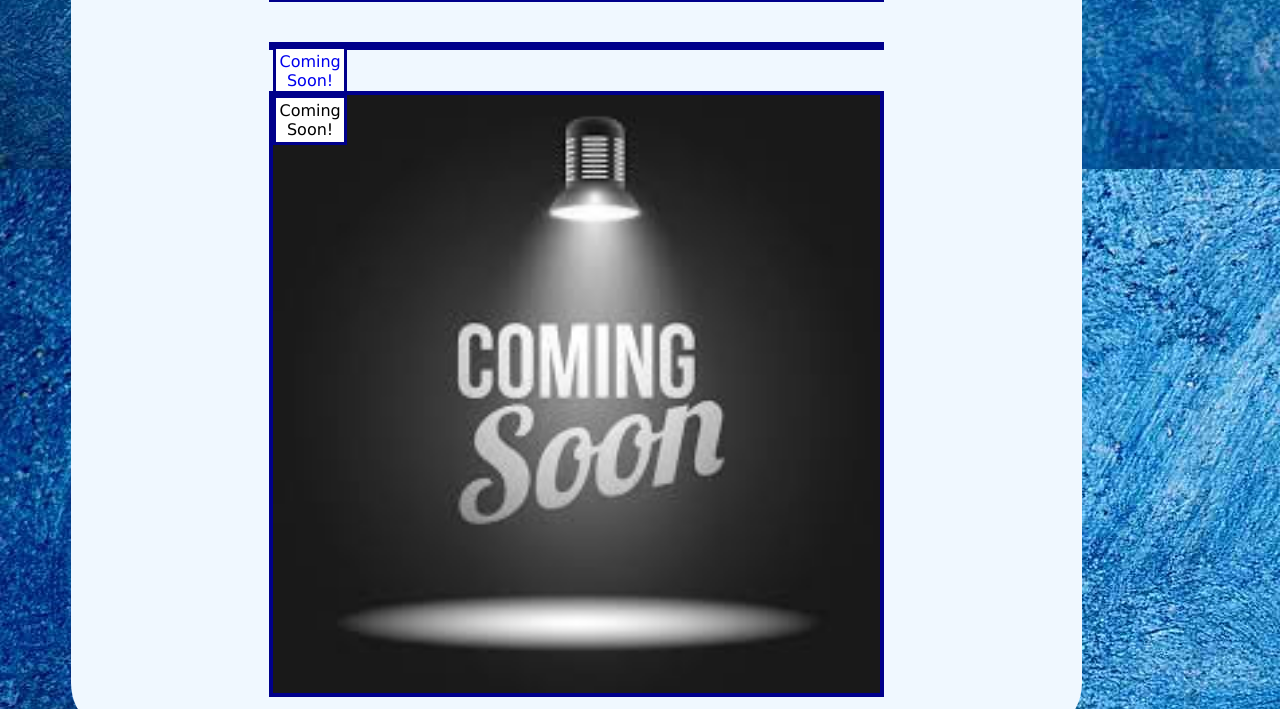
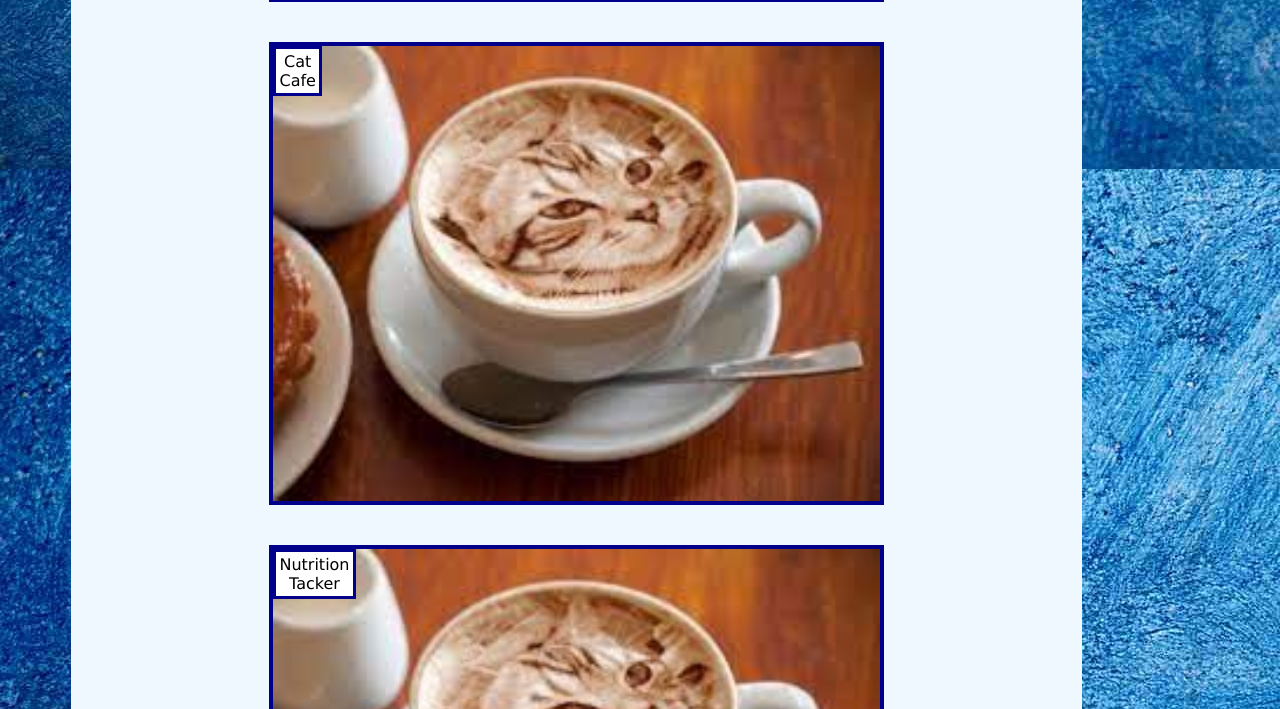
Before and after one commit to TSalamatin/Growing-Portfolio, a plain HTML site: page index.html in a window 1280 px wide. Shown: the part 2231-2940 px from the top of the page. Drawn offline with Linux system fonts and the light colour scheme.

Commit message:
Added Cat Cafe

```diff
--- a/index.html
+++ b/index.html
@@ -56,19 +56,21 @@
       </div>
 
       <div class="card-master" id="Cat_Cafe">
-        <a href= "https://github.com/TSalamatin/Cat-Cafe"
-        <img src="./Assets/comingsoon.jpg" alt="Cat Cafe">
+        <a href= "https://github.com/TSalamatin/Cat-Cafe"></a>
+        <img src="./Assets/cat-foam.jpg" alt="Cat Cafe">
           <div class="card-title">
-            Coming<br>Soon!
+            Cat<br>Cafe
           </div>
         </a>
       </div>
 
-      <div class="card-master" id="Placeholder">
-        <img src="./Assets/comingsoon.jpg" >
+      <div class="card-master" id="Nutrition-Tracker">
+        <a href="https://github.com/TSalamatin/Nutrition-Tracker"></a>
+        <img src="./Assets/cat-foam.jpg" >
           <div class="card-title">
-            Coming<br>Soon!
+            Nutrition<br>Tacker
           </div>
+        </a>
       </div>
 
       </section>
```
Also changed, not shown: Assets/cat-foam.jpg (added).
